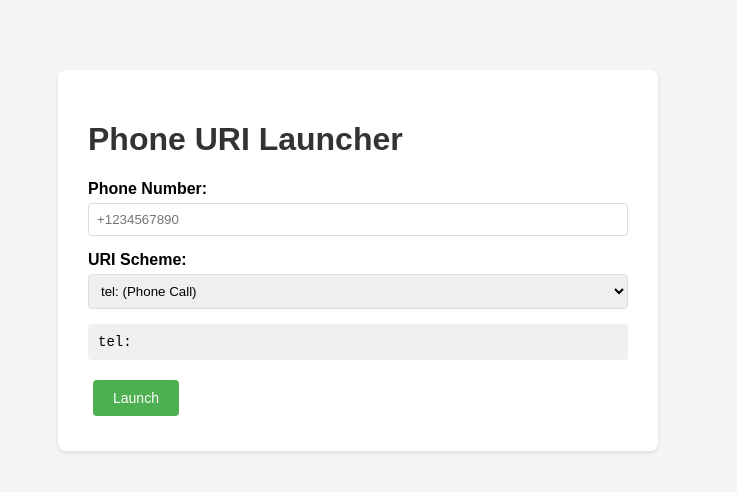
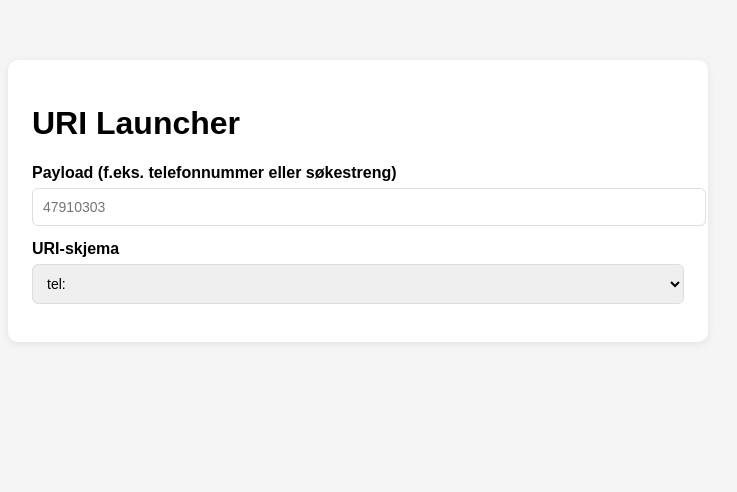
Before and after one commit to henninglangeland/OpenURI-Lab-testproject, a plain HTML site: page index.html in a window 1280 px wide. Shown: the whole page, without its empty margins (282-1019 px from the left). Drawn offline with Linux system fonts and the light colour scheme.

Commit message:
Update index.html

```diff
--- a/index.html
+++ b/index.html
@@ -1,192 +1,37 @@
 <!DOCTYPE html>
-<html lang="en">
+<html lang="no">
 <head>
-    <meta charset="UTF-8">
-    <meta name="viewport" content="width=device-width, initial-scale=1.0">
-    <title>Phone URI Launcher</title>
-    <style>
-        body {
-            font-family: Arial, sans-serif;
-            max-width: 600px;
-            margin: 50px auto;
-            padding: 20px;
-            background-color: #f5f5f5;
-        }
-        .container {
-            background: white;
-            padding: 30px;
-            border-radius: 8px;
-            box-shadow: 0 2px 4px rgba(0,0,0,0.1);
-        }
-        h1 { color: #333; }
-        .form-group { margin-bottom: 15px; }
-        label {
-            display: block;
-            margin-bottom: 5px;
-            font-weight: bold;
-        }
-        input[type="text"], select {
-            width: 100%;
-            padding: 8px;
-            border: 1px solid #ddd;
-            border-radius: 4px;
-            box-sizing: border-box;
-        }
-        .preview {
-            background: #f0f0f0;
-            padding: 10px;
-            margin: 15px 0;
-            border-radius: 4px;
-            word-break: break-all;
-            font-family: monospace;
-            font-size: 14px;
-        }
-        button {
-            padding: 10px 20px;
-            margin: 5px;
-            border: none;
-            border-radius: 4px;
-            cursor: pointer;
-            font-size: 14px;
-        }
-        .launch-btn { background: #4CAF50; color: white; }
-        .save-btn { background: #2196F3; color: white; }
-        .delete-btn { background: #f44336; color: white; padding: 5px 10px; }
-        .custom-box {
-            display: none;
-            margin-top: 15px;
-            padding: 15px;
-            background: #fff3cd;
-            border-radius: 4px;
-        }
-        .saved-item {
-            padding: 8px;
-            margin: 5px 0;
-            background: #e9ecef;
-            border-radius: 4px;
-            display: flex;
-            justify-content: space-between;
-            align-items: center;
-        }
-    </style>
+  <meta charset="UTF-8">
+  <meta name="viewport" content="width=device-width, initial-scale=1.0">
+  <title>URI Launcher</title>
+  <style>
+    body{font-family:Arial, sans-serif;max-width:700px;margin:40px auto;padding:20px;background:#f5f5f5}
+    .container{background:#fff;padding:24px;border-radius:10px;box-shadow:0 2px 8px rgba(0,0,0,.08)}
+    .row{margin-bottom:14px}
+    label{font-weight:600;margin-bottom:6px;display:block}
+    input,select,button{padding:10px;border:1px solid #ddd;border-radius:6px;font-size:14px}
+    input,select{width:100%}
+    .preview{font-family:monospace;background:#f0f0f0;padding:10px;border-radius:6px;word-break:break-all}
+    .actions{margin-top:12px;display:flex;gap:8px;flex-wrap:wrap}
+    .launch{background:#2e7d32;color:#fff;border:none;cursor:pointer}
+    .save{background:#1565c0;color:#fff;border:none;cursor:pointer}
+    .delete{background:#c62828;color:#fff;border:none;cursor:pointer;padding:6px 10px}
+    .custom-box{display:none;background:#fff7d6;border:1px dashed #e0c463;padding:12px;border-radius:8px}
+    .saved{margin-top:14px}
+    .item{background:#eef2f7;padding:8px;border-radius:6px;display:flex;justify-content:space-between;align-items:center;margin-top:6px}
+  </style>
 </head>
 <body>
-    <div class="container">
-        <h1>Phone URI Launcher</h1>
+  <div class="container">
+    <h1>URI Launcher</h1>
 
-        <div class="form-group">
-            <label>Phone Number:</label>
-            <input type="text" id="phoneInput" placeholder="+1234567890">
-        </div>
-
-        <div class="form-group">
-            <label>URI Scheme:</label>
-            <select id="schemeSelect">
-                <option value="tel:">tel: (Phone Call)</option>
-                <option value="sms:">sms: (Text Message)</option>
-                <option value="whatsapp://send?phone=">WhatsApp</option>
-                <option value="viber://chat?number=">Viber</option>
-                <option value="tg://resolve?phone=">Telegram</option>
-                <option value="skype:">Skype</option>
-                <option value="facetime:">FaceTime</option>
-                <option value="ms-windows-search:?query=">Windows Search</option>
-                <option value="callto:">callto:</option>
-                <option value="custom">Custom...</option>
-            </select>
-        </div>
-
-        <div class="custom-box" id="customBox">
-            <label>Custom URI Pattern:</label>
-            <input type="text" id="customInput" placeholder="myapp://action?phone=">
-            <button class="save-btn" onclick="saveCustomScheme()">Save</button>
-        </div>
-
-        <div class="preview" id="previewBox">URI preview...</div>
-
-        <button class="launch-btn" onclick="launchURI()">Launch</button>
-
-        <div id="savedSchemes"></div>
+    <div class="row">
+      <label for="payload">Payload (f.eks. telefonnummer eller søkestreng)</label>
+      <input id="payload" type="text" placeholder="47910303">
     </div>
 
-    <script>
-        let customSchemes = [];
-
-        const params = new URLSearchParams(window.location.search);
-        if (params.get('phone')) {
-            document.getElementById('phoneInput').value = params.get('phone');
-        }
-
-        function updatePreview() {
-            const phone = document.getElementById('phoneInput').value;
-            const scheme = document.getElementById('schemeSelect').value;
-            const custom = document.getElementById('customInput').value;
-
-            let uri = '';
-            if (scheme === 'custom' && custom) {
-                uri = custom + phone;
-            } else if (scheme !== 'custom') {
-                uri = scheme + phone;
-            }
-
-            document.getElementById('previewBox').textContent = uri || 'Enter phone number...';
-        }
-
-        document.getElementById('phoneInput').oninput = updatePreview;
-        document.getElementById('customInput').oninput = updatePreview;
-        document.getElementById('schemeSelect').onchange = function() {
-            document.getElementById('customBox').style.display =
-                this.value === 'custom' ? 'block' : 'none';
-            updatePreview();
-        };
-
-        function launchURI() {
-            const uri = document.getElementById('previewBox').textContent;
-            if (uri && uri !== 'Enter phone number...') {
-                window.location.href = uri;
-            } else {
-                alert('Please enter a phone number');
-            }
-        }
-
-        function saveCustomScheme() {
-            const pattern = document.getElementById('customInput').value;
-            if (!pattern) return;
-
-            const name = prompt('Name for this scheme:');
-            if (!name) return;
-
-            customSchemes.push({name: name, pattern: pattern});
-
-            const opt = document.createElement('option');
-            opt.value = pattern;
-            opt.textContent = name;
-            const sel = document.getElementById('schemeSelect');
-            sel.insertBefore(opt, sel.querySelector('option[value="custom"]'));
-
-            displaySaved();
-        }
-
-        function displaySaved() {
-            const box = document.getElementById('savedSchemes');
-            box.innerHTML = '';
-            if (customSchemes.length === 0) return;
-
-            box.innerHTML = '<h3>Saved:</h3>';
-            customSchemes.forEach((s, i) => {
-                const div = document.createElement('div');
-                div.className = 'saved-item';
-                div.innerHTML = `<span>${s.name}: ${s.pattern}</span>
-                    <button class="delete-btn" onclick="deleteScheme(${i})">Delete</button>`;
-                box.appendChild(div);
-            });
-        }
-
-        function deleteScheme(i) {
-            customSchemes.splice(i, 1);
-            displaySaved();
-        }
-
-        updatePreview();
-    </script>
-</body>
-</html>
+    <div class="row">
+      <label for="scheme">URI-skjema</label>
+      <select id="scheme">
+        <option value="tel:">tel:</option>
+        <option value="sms:">sms:</
```
